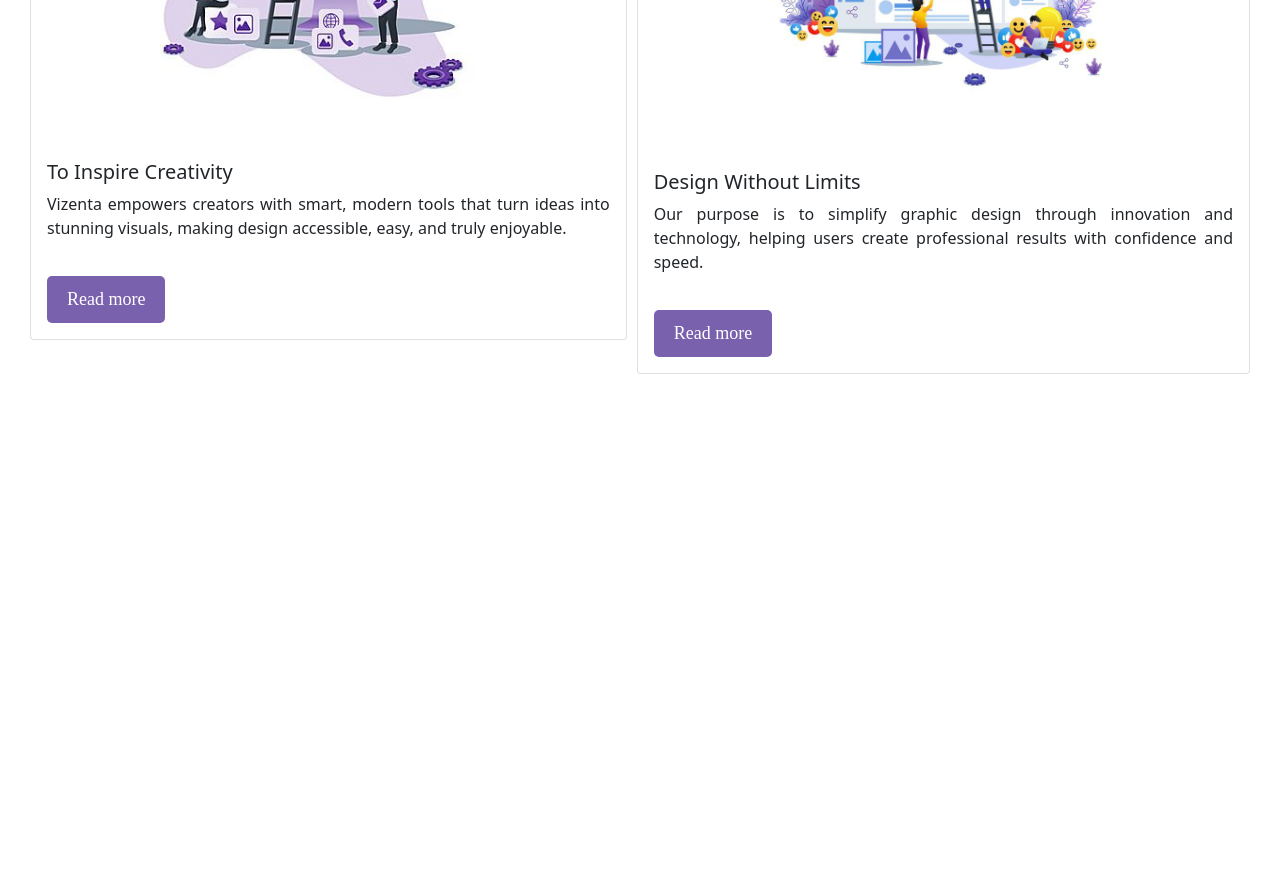
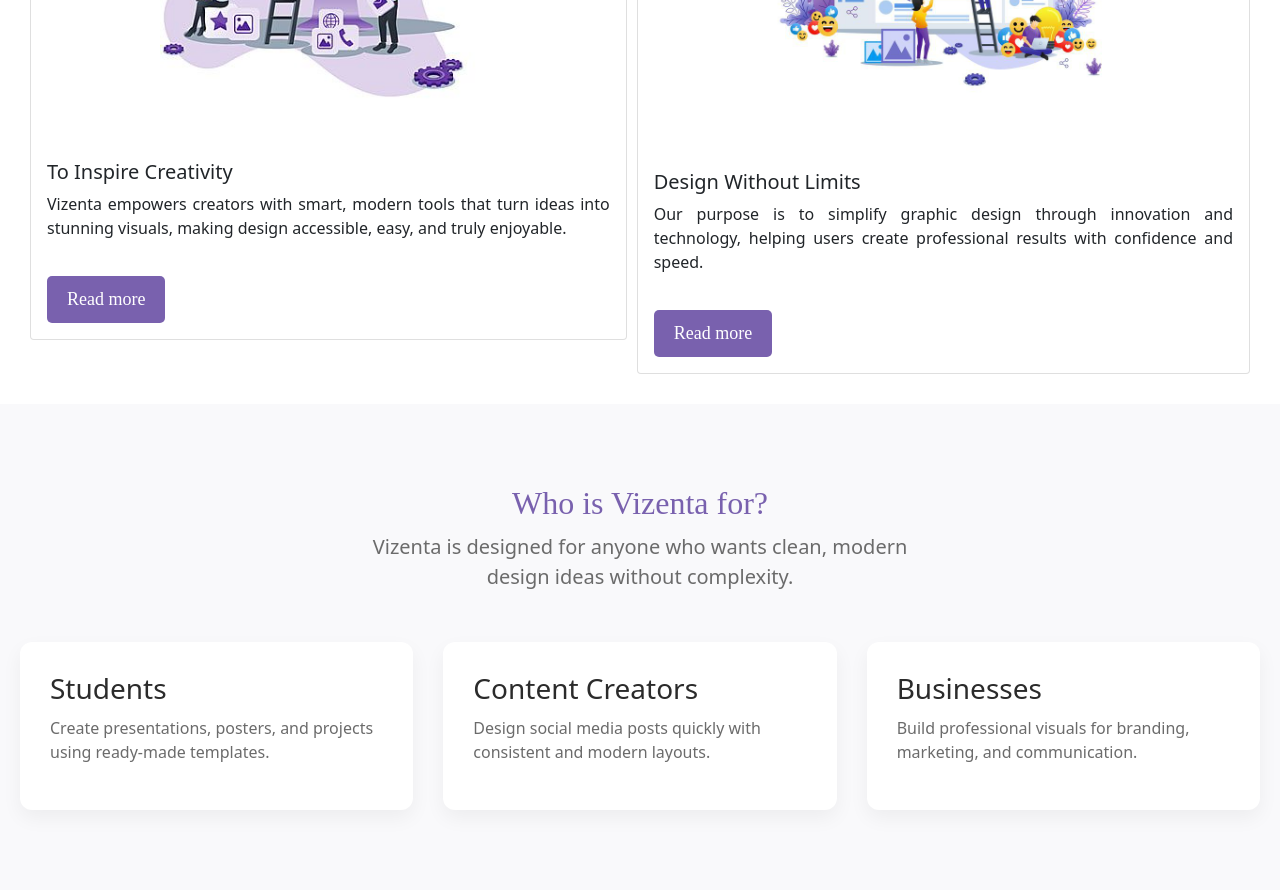
Before and after one commit to zanakras266/zanakrasVizenta, a plain HTML site: page about.html in a window 1280 px wide. Shown: the part 841-1731 px from the top of the page. Before the commit the page ends 1245 px from the top, so only its background shows below. Drawn offline with nearby package versions, Linux system fonts and the light colour scheme; a web font is replaced by a local one.

Commit message:
done another section in about

```diff
--- a/about.css
+++ b/about.css
@@ -180,3 +180,49 @@ header.zkHeader .zkMainNav ul li a:hover {
   transform: translateY(-3px);
   background-color: var(--fourth-color);
 }
+/* styling the section for who its for  */
+.zkWhoFor {
+  background-color: #f9f9fb;
+  padding: 80px 20px;
+}
+
+.zkWhoFor h2 {
+  font-size: 32px;
+  color: #7961ae;
+  margin-bottom: 10px;
+  font-family: rubik bold;
+  text-align: center;
+}
+
+.zkSubtitle {
+  max-width: 600px;
+  margin: 0 auto 50px;
+  color: #6b6b6b;
+  font-size: 20px ;
+  text-align: center;
+
+}
+
+.zkWhoCards {
+  display: flex;
+  gap: 30px;
+}
+
+.zkWhoCard {
+  flex: 1;
+  background: white;
+  padding: 30px;
+  border-radius: 12px;
+  box-shadow: 0 8px 20px rgba(0,0,0,0.05);
+}
+
+.zkWhoCard h3 {
+  margin-bottom: 10px;
+  color: #2b2b2b;
+}
+
+.zkWhoCard p {
+  color: #6b6b6b;
+  line-height: 1.5;
+}
+ /* end of this section */
--- a/about.html
+++ b/about.html
@@ -83,5 +83,35 @@
         </div>
       </div>
     </section>
+    <!-- section for who its for -->
+    <section class="zkWhoFor">
+  <div class="zkWhoContainer">
+    <h2>Who is Vizenta for?</h2>
+    <p class="zkSubtitle">
+      Vizenta is designed for anyone who wants clean, modern design ideas
+      without complexity.
+    </p>
+    <div class="zkWhoCards">
+
+      <div class="zkWhoCard">
+        <h3>Students</h3>
+        <p>Create presentations, posters, and projects using ready-made templates.</p>
+      </div>
+
+      <div class="zkWhoCard">
+        <h3>Content Creators</h3>
+        <p>Design social media posts quickly with consistent and modern layouts.</p>
+      </div>
+
+      <div class="zkWhoCard">
+        <h3>Businesses</h3>
+        <p>Build professional visuals for branding, marketing, and communication.</p>
+      </div>
+      <!-- end of this section -->
+
+    </div>
+  </div>
+</section>
+
   </body>
 </html>
```
